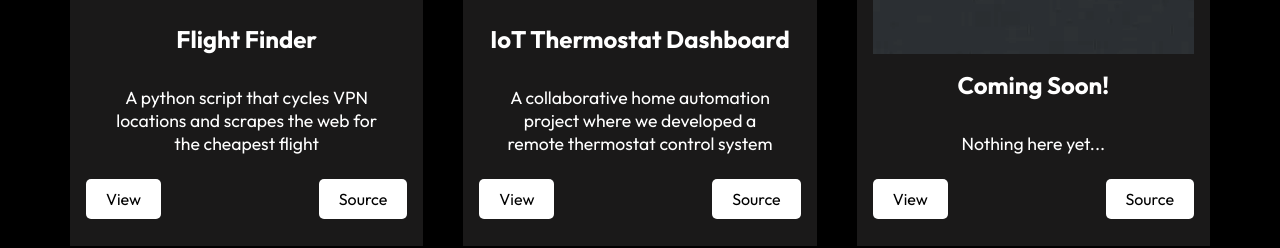
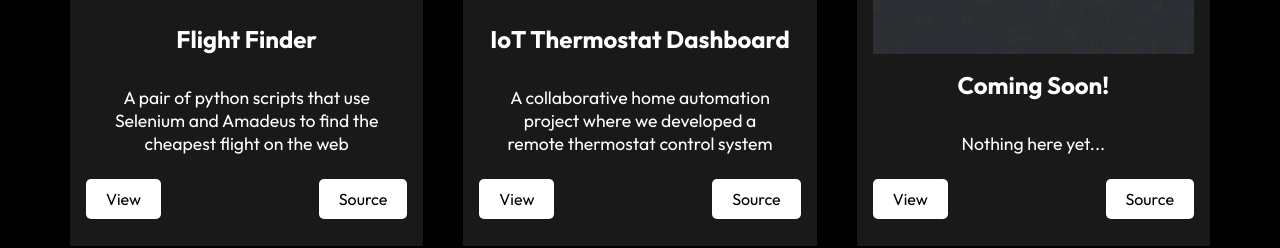
Before and after one commit to Alapp1/personal_website, a React (Create React App) app: page /project in a window 1280 px wide. Shown: the part 983-1231 px from the top of the page. Built offline with nearby package versions, Linux system fonts and the light colour scheme.

Commit message:
updating view and source button links with new project names

```diff
--- a/src/components/WorkCardData.js
+++ b/src/components/WorkCardData.js
@@ -6,9 +6,9 @@ const ProjectCardData = [
     {
         imgsrc: pro3,
         title: "Flight Finder",
-        text: "A python script that cycles VPN locations and scrapes the web for the cheapest flight",
+        text: "A pair of python scripts that use Selenium and Amadeus to find the cheapest flight on the web",
         view: "https://github.com/Alapp1/flight_finder",
-        source: "https://github.com/Alapp1/flight_finder/blob/main/flights.py"
+        source: "https://github.com/Alapp1/flight_finder/blob/main/amadeus_flight_finder.py"
     },
     {
         imgsrc: thermostat,
```
